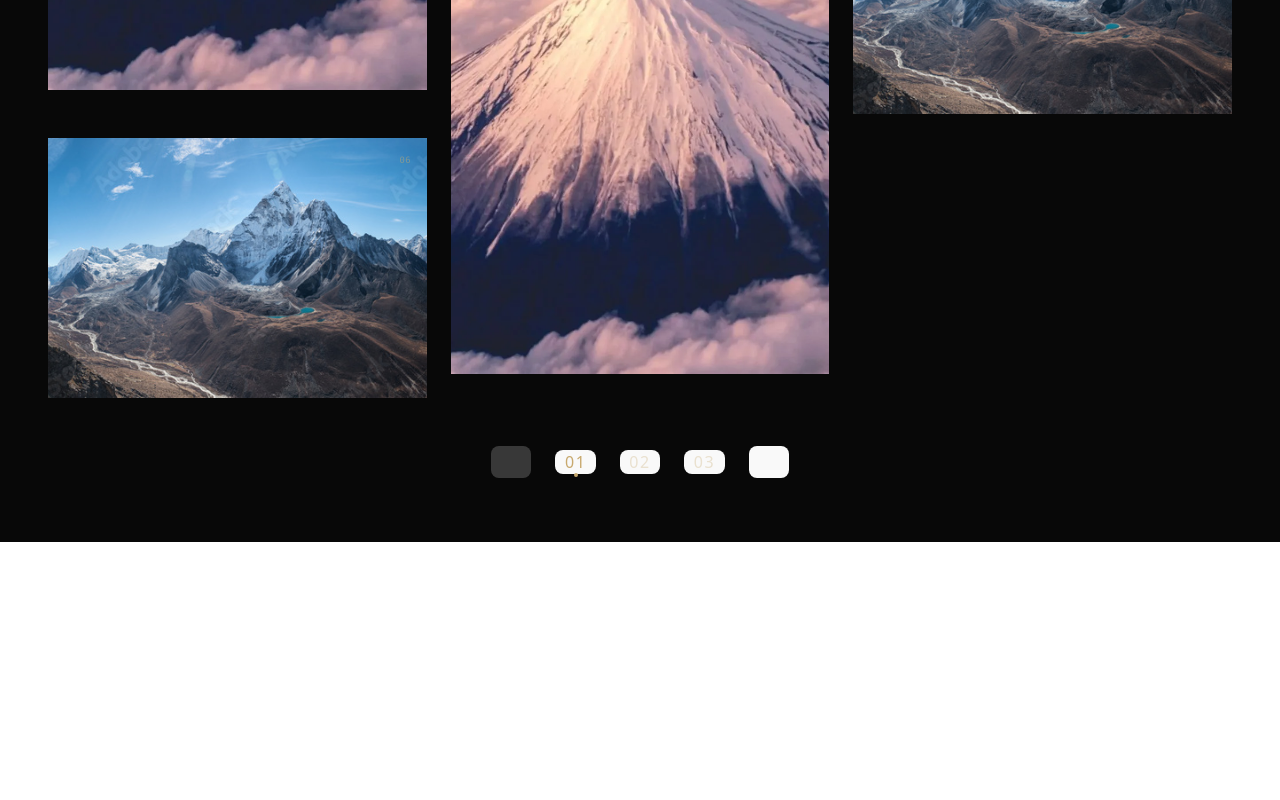
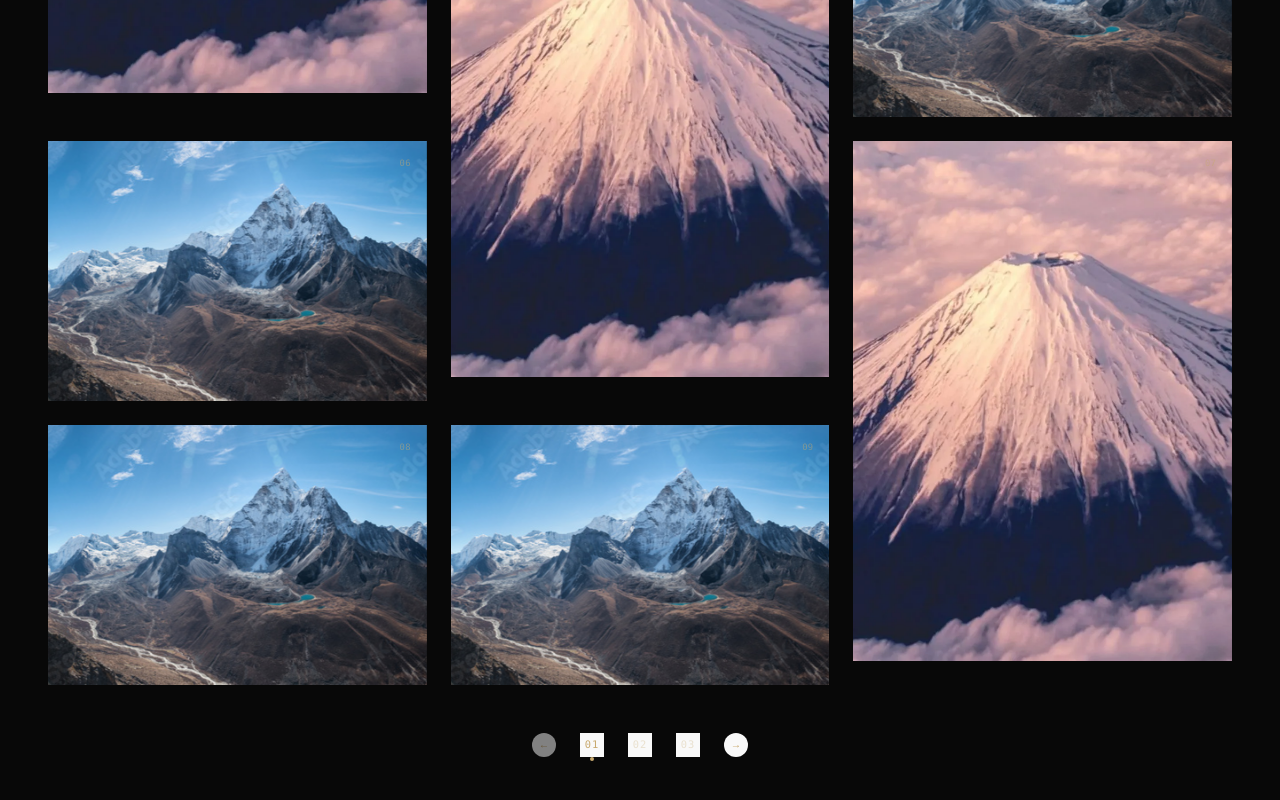
Before and after one commit to sriansh24/Framd, a React (Vite) app: page /framd/home in a window 1280 px wide. Shown: the part 1350-2150 px from the top of the page. Before the commit the page ends 1892 px from the top, so only its background shows below. Built offline with nearby package versions, Linux system fonts and the light colour scheme; a web font is replaced by a local one.

Commit message:
Pagination's icon partially solved. I'll do that letter. Also the responsive is done.

```diff
--- a/src/components/Home/MasonaryGallery.jsx
+++ b/src/components/Home/MasonaryGallery.jsx
@@ -1,7 +1,9 @@
 import React, { useState } from "react";
 import MountFuji from "../../assets/Img/FeatureImage/Mountains/Mount-Fuji.webp";
 import KailashMount from "../../assets/Img/FeatureImage/Mountains/himalaya-mountain-4.webp";
-import { MoveLeft, MoveRight } from "lucide-react";
+// import { MoveLeft, MoveRight } from "lucide-react";
+import { ChevronLeft, ChevronRight } from "lucide-react";
+// import { VscArrowLeft, VscArrowRight } from "react-icons/vsc";
 
 function MasonaryGallery() {
   const allPages = [
@@ -61,12 +63,39 @@ function MasonaryGallery() {
         delay: "delay-[100ms]",
         img: KailashMount,
       },
+      {
+        id: "07",
+        category: "Mountain",
+        title: "Mt. Fuji",
+        span: "lg:row-span-2",
+        height: "h-[520px]",
+        delay: "delay-[900ms]",
+        img: MountFuji,
+      },
+      {
+        id: "08",
+        category: "Minimal",
+        title: "Still Frame",
+        span: "",
+        height: "h-[260px]",
+        delay: "delay-[100ms]",
+        img: KailashMount,
+      },
+      {
+        id: "09",
+        category: "Minimal",
+        title: "Still Frame",
+        span: "",
+        height: "h-[260px]",
+        delay: "delay-[100ms]",
+        img: KailashMount,
+      },
     ],
 
     // Page 2
     [
       {
-        id: "07",
+        id: "10",
         category: "Street",
         title: "Rush Hour",
         span: "lg:row-span-2",
@@ -75,7 +104,7 @@ function MasonaryGallery() {
         img: MountFuji,
       },
       {
-        id: "08",
+        id: "11",
         category: "Architecture",
         title: "Symmetry",
         span: "",
@@ -84,7 +113,7 @@ function MasonaryGallery() {
         img: KailashMount,
       },
       {
-        id: "09",
+        id: "12",
         category: "Ocean",
         title: "Tide Lines",
         span: "",
@@ -93,7 +122,7 @@ function MasonaryGallery() {
         img: KailashMount,
       },
       {
-        id: "10",
+        id: "13",
         category: "Forest",
         title: "Into the Woods",
         span: "lg:row-span-2",
@@ -102,7 +131,7 @@ function MasonaryGallery() {
         img: MountFuji,
       },
       {
-        id: "11",
+        id: "14",
         category: "Portrait",
         title: "Dusk Glow",
         span: "",
@@ -111,9 +140,36 @@ function MasonaryGallery() {
         img: KailashMount,
       },
       {
-        id: "12",
+        id: "15",
         category: "Minimal",
         title: "White Noise",
+        span: "",
+        height: "h-[260px]",
+        delay: "delay-[100ms]",
+        img: KailashMount,
+      },
+      {
+        id: "16",
+        category: "Mountain",
+        title: "Mt. Fuji",
+        span: "lg:row-span-2",
+        height: "h-[520px]",
+        delay: "delay-[900ms]",
+        img: MountFuji,
+      },
+      {
+        id: "17",
+        category: "Minimal",
+        title: "Still Frame",
+        span: "",
+        height: "h-[260px]",
+        delay: "delay-[100ms]",
+        img: KailashMount,
+      },
+      {
+        id: "18",
+        category: "Minimal",
+        title: "Still Frame",
         span: "",
         height: "h-[260px]",
         delay: "delay-[100ms]",
@@ -124,7 +180,7 @@ function MasonaryGallery() {
     // Page 3
     [
       {
-        id: "13",
+        id: "19",
         category: "Desert",
         title: "Sand Drift",
         span: "lg:row-span-2",
@@ -133,7 +189,7 @@ function MasonaryGallery() {
         img: MountFuji,
       },
       {
-        id: "14",
+        id: "20",
         category: "Night",
         title: "City Pulse",
         span: "",
@@ -142,7 +198,7 @@ function MasonaryGallery() {
         img: KailashMount,
       },
       {
-        id: "15",
+        id: "21",
         category: "Winter",
         title: "First Snow",
         span: "",
@@ -151,7 +207,7 @@ function MasonaryGallery() {
         img: KailashMount,
       },
       {
-        id: "16",
+        id: "22",
         category: "Aerial",
         title: "Overhead",
         span: "lg:row-span-2",
@@ -160,7 +216,7 @@ function MasonaryGallery() {
         img: MountFuji,
       },
       {
-        id: "17",
+        id: "23",
         category: "Portrait",
         title: "Midday",
         span: "",
@@ -169,9 +225,36 @@ function MasonaryGallery() {
         img: KailashMount,
       },
       {
-        id: "18",
+        id: "24",
         category: "Abstract",
         title: "Formless",
+        span: "",
+        height: "h-[260px]",
+        delay: "delay-[100ms]",
+        img: KailashMount,
+      },
+      {
+        id: "25",
+        category: "Mountain",
+        title: "Mt. Fuji",
+        span: "lg:row-span-2",
+        height: "h-[520px]",
+        delay: "delay-[900ms]",
+        img: MountFuji,
+      },
+      {
+        id: "26",
+        category: "Minimal",
+        title: "Still Frame",
+        span: "",
+        height: "h-[260px]",
+        delay: "delay-[100ms]",
+        img: KailashMount,
+      },
+      {
+        id: "27",
+        category: "Minimal",
+        title: "Still Frame",
         span: "",
         height: "h-[260px]",
         delay: "delay-[100ms]",
@@ -199,10 +282,10 @@ function MasonaryGallery() {
   return (
     <>
       <section className="pt-16 px-6 md:px-12 pb-8 flex justify-between items-baseline">
-        <p className="text-[16px] tracking-wide uppercase text-[#c0c0c0] font-mono animate-pulse">
+        <p className="text-[0.8rem] md:text-[1rem] lg:text-[1.12rem] tracking-wide uppercase text-[#c0c0c0] font-mono animate-pulse">
           Selected work &#x2010; 2026
         </p>
-        <p className="text-[16px] tracking-wide uppercase text-gold font-mono cursor-pointer">
+        <p className="text-[0.8rem] md:text-[1rem] lg:text-[1.12rem] tracking-wide uppercase text-gold font-mono cursor-pointer">
           View all &#x23CE;
         </p>
       </section>
@@ -216,13 +299,15 @@ function MasonaryGallery() {
           <div
             key={card.id}
             className={`group relative overflow-hidden cursor-pointer row-span-1 ${card.span} ${card.height} animate-[fadeUp_0.6s_ease_forwards]
-                          transition-all duration-[900ms] ease-[cubic-bezier(0.16,1,0.3,1)] ${card.delay}`}
+                          transition-all duration-900 ease-[cubic-bezier(0.16,1,0.3,1)] ${card.delay}`}
             style={{ transitionDelay: `${index * 80}ms` }}
           >
             <img
               src={card.img}
               alt={card.title}
-              className="w-full h-full object-cover scale-100 transition-transform duration-700 ease-[cubic-bezier(0.16,1,0.3,1)] group-hover:scale-110"
+              loading="lazy"
+              decoding="async"
+              className="w-full h-full object-cover scale-100 transition-transform duration-700 ease-[cubic-bezier(0.16,1,0.3,1)] group-hover:scale-110 will-change-transform"
             />
             <div
               className="absolute inset-0 opacity-0 bg-[linear-gradient(to_top,rgba(0,0,0,0.85)_0%,transparent_50%)]
@@ -249,19 +334,25 @@ function MasonaryGallery() {
       {/* Pagination */}
       <div className="flex items-center justify-center gap-6 pb-16">
         <button
-          onClick={() => changePage(Math.min(totalPages - 1, page + 1))}
+          onClick={() => changePage(Math.max(0, page - 1))}
           disabled={page === 0}
-          className="w-8 h-8 flex items-center justify-center text-[rgba(200,169,110,0.5)] hover:text-[rgb(200,169,110)]
-                     disabled:opacity-20 disabled:cursor-not-allowed transition-colors duration-300 font-mono text-xs tracking-widest"
+          className="w-6 h-6 flex items-center justify-center rounded-full text-[0.65rem] text-[rgb(200,169,110)]
+  bg-white/5 hover:bg-white/10 transition
+  disabled:opacity-50"
         >
-          <MoveLeft />
+          {/* <ChevronLeft
+            size={20}
+            strokeWidth={2.5}
+            className={`text-[rgb(200,169,110)] ${page === 0 ? "opacity-40" : ""}`}
+          /> */}
+          &larr;
         </button>
         {Array.from({ length: totalPages }).map((_, i) => (
           <button
             key={i}
             onClick={() => changePage(i)}
-            className={`relative w-6 h-6 flex items-center justify-center font-mono text-[0.55rem] tracking-widest
-                        transition-all duration-300
+            className={`relative w-6 h-6 flex items-center justify-center font-mono text-[0.65rem] tracking-widest
+                        p-0 border-0 bg-transparent rounded-none transition-all duration-300
                         ${
                           i === page
                             ? "text-[rgb(200,169,110)]"
@@ -275,12 +366,16 @@ function MasonaryGallery() {
           </button>
         ))}
         <button
-          onClick={() => changePage((p) => Math.min(totalPages - 1, p + 1))}
+          onClick={() => changePage(Math.min(totalPages - 1, page + 1))}
           disabled={page === totalPages - 1}
-          className="w-8 h-8 flex items-center justify-center text-[rgba(200,169,110,0.5)] hover:text-[rgb(200,169,110)]
-                     disabled:opacity-20 disabled:cursor-not-allowed transition-colors duration-300 font-mono text-xs tracking-widest"
+          className="w-6 h-6 flex items-center justify-center text-[0.65rem] text-[rgb(200,169,110)] rounded-full bg-white/5 hover:bg-white/10 transition"
         >
-          <MoveRight />
+          {/* <ChevronRight
+            size={20}
+            strokeWidth={2.5}
+            className="text-[rgb(200,169,110)]"
+          /> */}
+          &rarr;
         </button>
       </div>
     </>
--- a/src/index.css
+++ b/src/index.css
@@ -30,7 +30,7 @@ body {
   background: rgb(8, 8, 8);
 }
 
-button {
+.btn {
   border-radius: 8px;
   border: 1px solid transparent;
   padding: 0.6em 1.2em;
@@ -41,11 +41,11 @@ button {
   cursor: pointer;
   transition: border-color 0.25s;
 }
-button:hover {
+.btn:hover {
   border-color: #646cff;
 }
-button:focus,
-button:focus-visible {
+.btn:focus,
+.btn:focus-visible {
   outline: 4px auto -webkit-focus-ring-color;
 }
 
```
